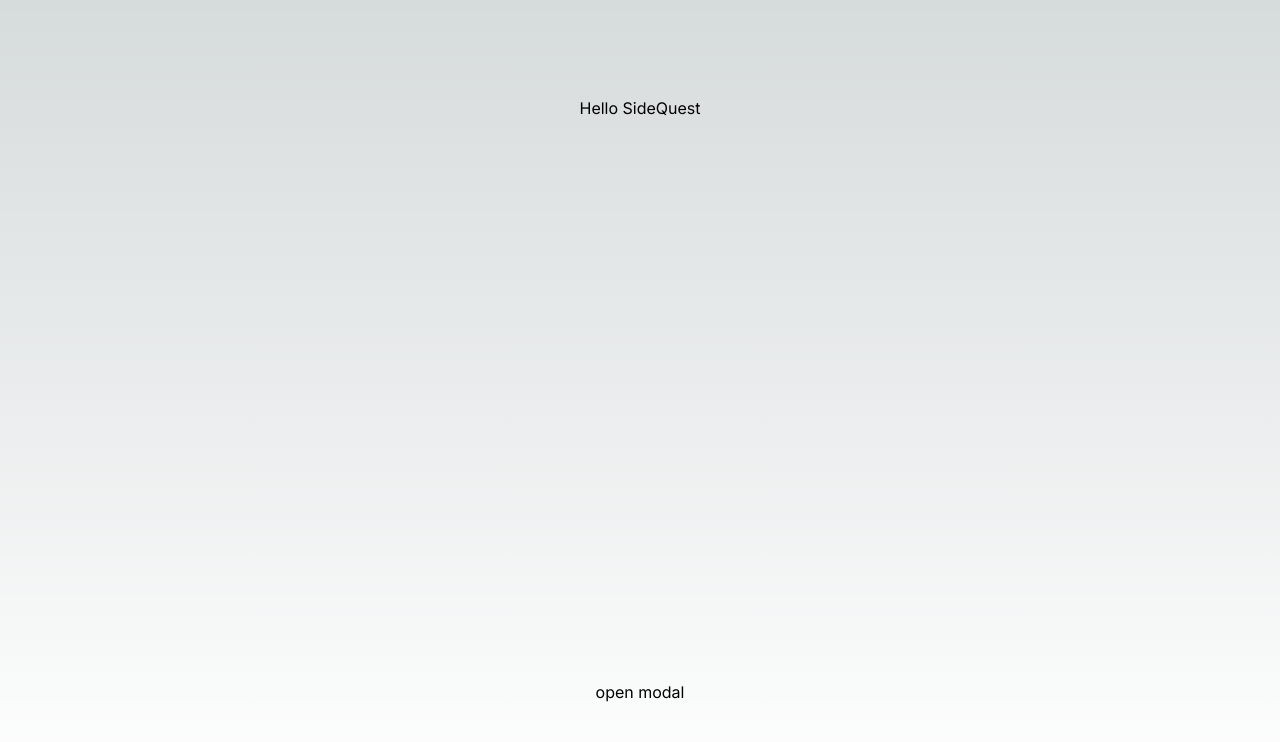
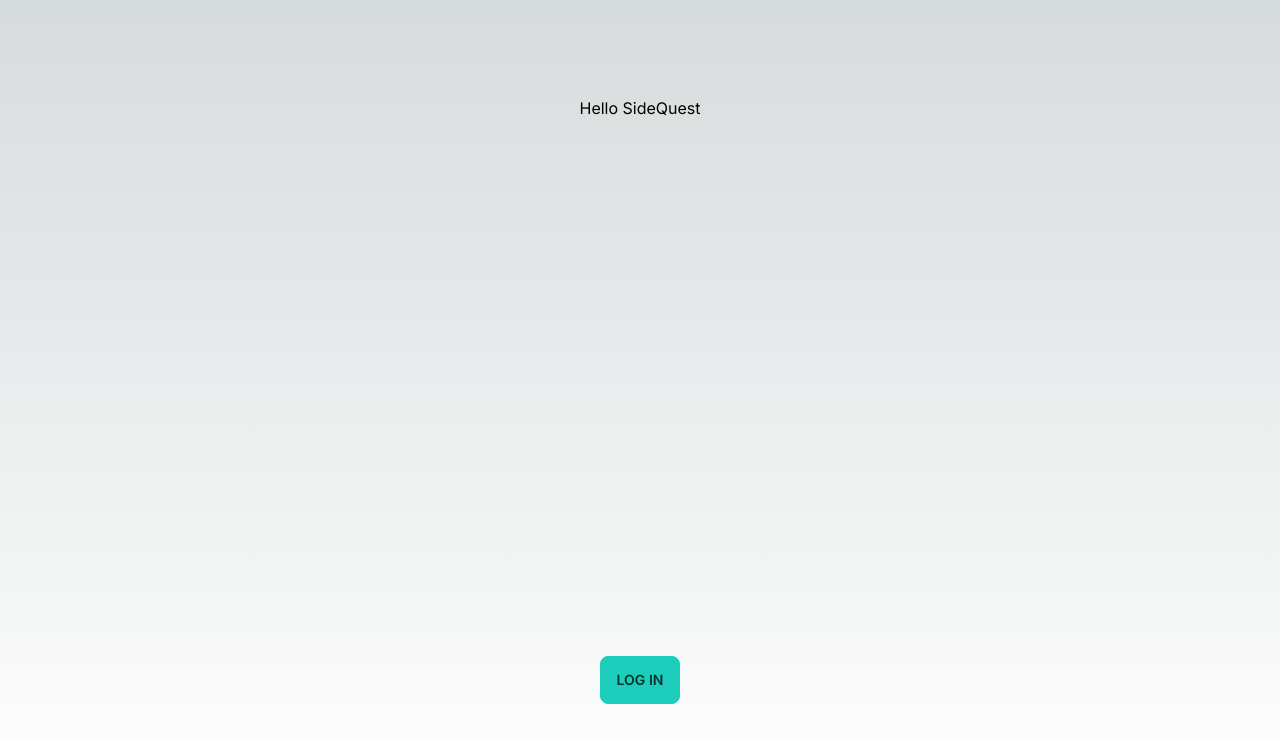
Before and after one commit to cludwell/sidequest, a Next.js app: page / in a window 1280 px wide. Shown: the top 742 px of the page. Built offline with nearby package versions, Linux system fonts and the light colour scheme.

Commit message:
git status

```diff
--- a/src/pages/_document.tsx
+++ b/src/pages/_document.tsx
@@ -2,7 +2,7 @@
 
 export default function Document() {
   return (
-    <Html lang="en">
+    <Html lang="en" data-theme="light">
       <Head />
       <body>
         <Main />
--- a/src/pages/index.tsx
+++ b/src/pages/index.tsx
@@ -1,4 +1,5 @@
 import { Inter } from "next/font/google";
+import LogInModal from "./logInModal";
 
 const inter = Inter({ subsets: ["latin"] });
 
@@ -8,19 +9,7 @@
       className={`flex min-h-screen flex-col items-center justify-between p-24 ${inter.className}`}
     >
       <h1>Hello SideQuest</h1>
-
-      <button className="btn" onClick={() => window.my_modal_2.showModal()}>
-        open modal
-      </button>
-      <dialog id="my_modal_2" className="modal">
-        <form method="dialog" className="modal-box">
-          <h3 className="font-bold text-lg">Hello!</h3>
-          <p className="py-4">Press ESC key or click outside to close</p>
-        </form>
-        <form method="dialog" className="modal-backdrop">
-          <button>close</button>
-        </form>
-      </dialog>
+      <LogInModal />
     </main>
   );
 }
--- /dev/null
+++ b/src/pages/logInModal.tsx
@@ -0,0 +1,33 @@
+import { useRef } from "react";
+
+export default function LogInModal() {
+  const credentialRef = useRef<HTMLInputElement>(null);
+  const passwordRef = useRef<HTMLInputElement>(null);
+  return (
+    <>
+      <button className="btn btn-accent" onClick={() => window.my_modal_2.showModal()}>
+        log in
+      </button>
+      <dialog id="my_modal_2" className="modal">
+        <form method="dialog" className="modal-box flex flex-col">
+          <h3 className="font-bold text-lg">Log In</h3>
+          <input
+            type="text"
+            ref={credentialRef}
+            placeholder="Credential"
+            className="m-2 border-2 rounded border-slate-300"
+          />
+          <input
+            type="text"
+            ref={passwordRef}
+            placeholder="Password"
+            className="m-2 border-2 rounded border-slate-300"
+          />
+        </form>
+        <form method="dialog" className="modal-backdrop">
+          <button>close</button>
+        </form>
+      </dialog>
+    </>
+  );
+}
--- a/tailwind.config.js
+++ b/tailwind.config.js
@@ -14,5 +14,8 @@
       },
     },
   },
-  plugins: [],
+  plugins: [require("daisyui")],
+  daisyui: {
+    themes: ["light", "dark", "cupcake"],
+  },
 }
```
